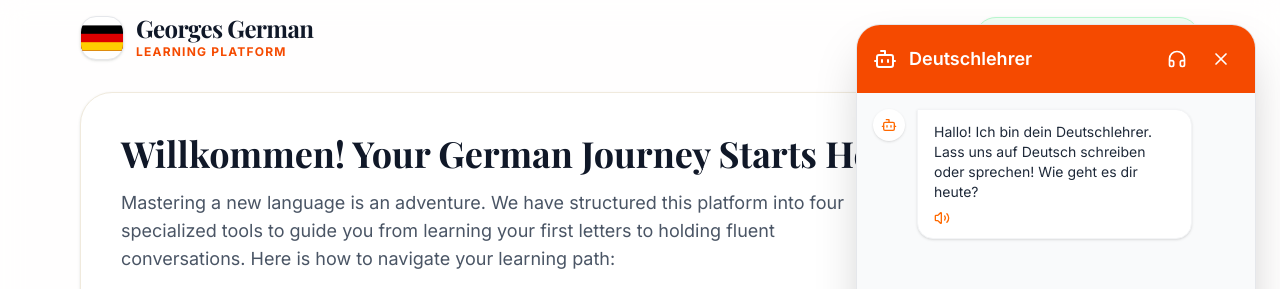
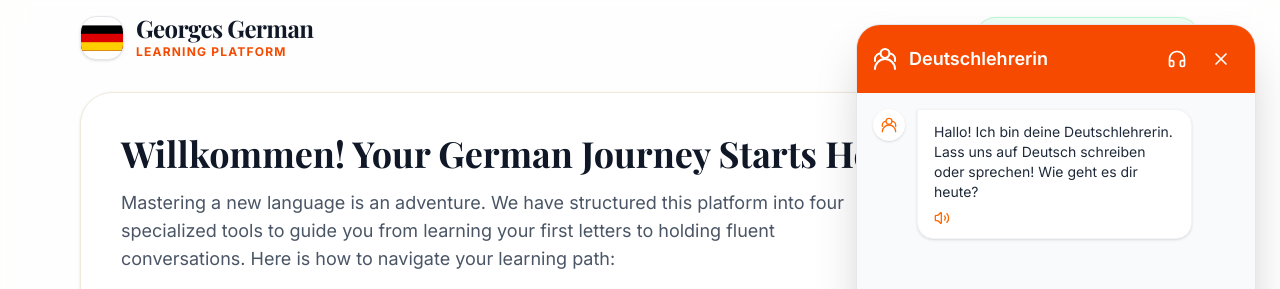
Before and after one commit to GeorgkuttyMC-bit/Georges-Germen-Learning-Platform-, a React (Vite) app: page / in a window 1280 px wide. Both pictures are taken after a click on the button 1224 px from the left and 56 px from the top of the page. Shown: the top 289 px of the page. Built offline with nearby package versions, Linux system fonts and the light colour scheme; no server answers; a web font is replaced by a local one.

Commit message:
feat(chat): Update bot avatar and name to female
Changes the conversational AI's avatar and name in the chat popup to a female persona. This aligns the assistant's representation with the intended "Lehrerin" role.

```diff
--- a/src/components/ChatPopup.tsx
+++ b/src/components/ChatPopup.tsx
@@ -11,9 +11,27 @@ type Message = {
   isError?: boolean;
 };
 
+const LadyIcon = ({ className }: { className?: string }) => (
+  <svg
+    xmlns="http://www.w3.org/2000/svg"
+    viewBox="0 0 24 24"
+    fill="none"
+    stroke="currentColor"
+    strokeWidth="2"
+    strokeLinecap="round"
+    strokeLinejoin="round"
+    className={className}
+  >
+    <path d="M12 2A4.5 4.5 0 0 0 7.5 6.5C7.5 9 10 11 12 11s4.5-2 4.5-4.5A4.5 4.5 0 0 0 12 2Z" />
+    <path d="M2 22a10 10 0 0 1 20 0" />
+    <path d="M7.5 6.5c-3 0-5.5 2.5-5.5 5.5v2" />
+    <path d="M16.5 6.5c3 0 5.5 2.5 5.5 5.5v2" />
+  </svg>
+);
+
 export default function ChatPopup({ onClose }: { onClose: () => void }) {
   const [messages, setMessages] = useState<Message[]>([
-    { text: "Hallo! Ich bin dein Deutschlehrer. Lass uns auf Deutsch schreiben oder sprechen! Wie geht es dir heute?", sender: 'bot' }
+    { text: "Hallo! Ich bin deine Deutschlehrerin. Lass uns auf Deutsch schreiben oder sprechen! Wie geht es dir heute?", sender: 'bot' }
   ]);
   const [input, setInput] = useState('');
   const [loading, setLoading] = useState(false);
@@ -221,8 +239,8 @@ export default function ChatPopup({ onClose }: { onClose: () => void }) {
     >
       <div className="p-4 bg-orange-600 text-white flex items-center justify-between">
         <div className="flex items-center gap-3">
-          <Bot className="w-6 h-6" />
-          <span className="font-semibold text-lg">Deutschlehrer</span>
+          <LadyIcon className="w-6 h-6" />
+          <span className="font-semibold text-lg">Deutschlehrerin</span>
         </div>
         <div className="flex items-center gap-2">
           <button
@@ -245,7 +263,7 @@ export default function ChatPopup({ onClose }: { onClose: () => void }) {
           <div key={i} className={`flex gap-3 ${msg.sender === 'user' ? 'justify-end' : 'justify-start'}`}>
             {msg.sender === 'bot' && (
                <div className="w-8 h-8 rounded-full bg-white shadow-sm flex items-center justify-center flex-shrink-0">
-                 <Bot className="w-4 h-4 text-orange-500" />
+                 <LadyIcon className="w-4 h-4 text-orange-500" />
                </div>
             )}
             <div className={`max-w-[75%] rounded-2xl px-4 py-3 text-sm whitespace-pre-wrap shadow-sm ${
@@ -272,7 +290,7 @@ export default function ChatPopup({ onClose }: { onClose: () => void }) {
         {loading && (
           <div className="flex gap-3 justify-start">
              <div className="w-8 h-8 rounded-full bg-white shadow-sm flex items-center justify-center flex-shrink-0">
-               <Bot className="w-4 h-4 text-orange-500" />
+               <LadyIcon className="w-4 h-4 text-orange-500" />
              </div>
              <div className="bg-white border border-gray-100 shadow-sm rounded-2xl rounded-tl-none px-4 py-3 flex items-center gap-1.5">
                 <span className="w-2 h-2 rounded-full bg-orange-400 animate-bounce"></span>
```
